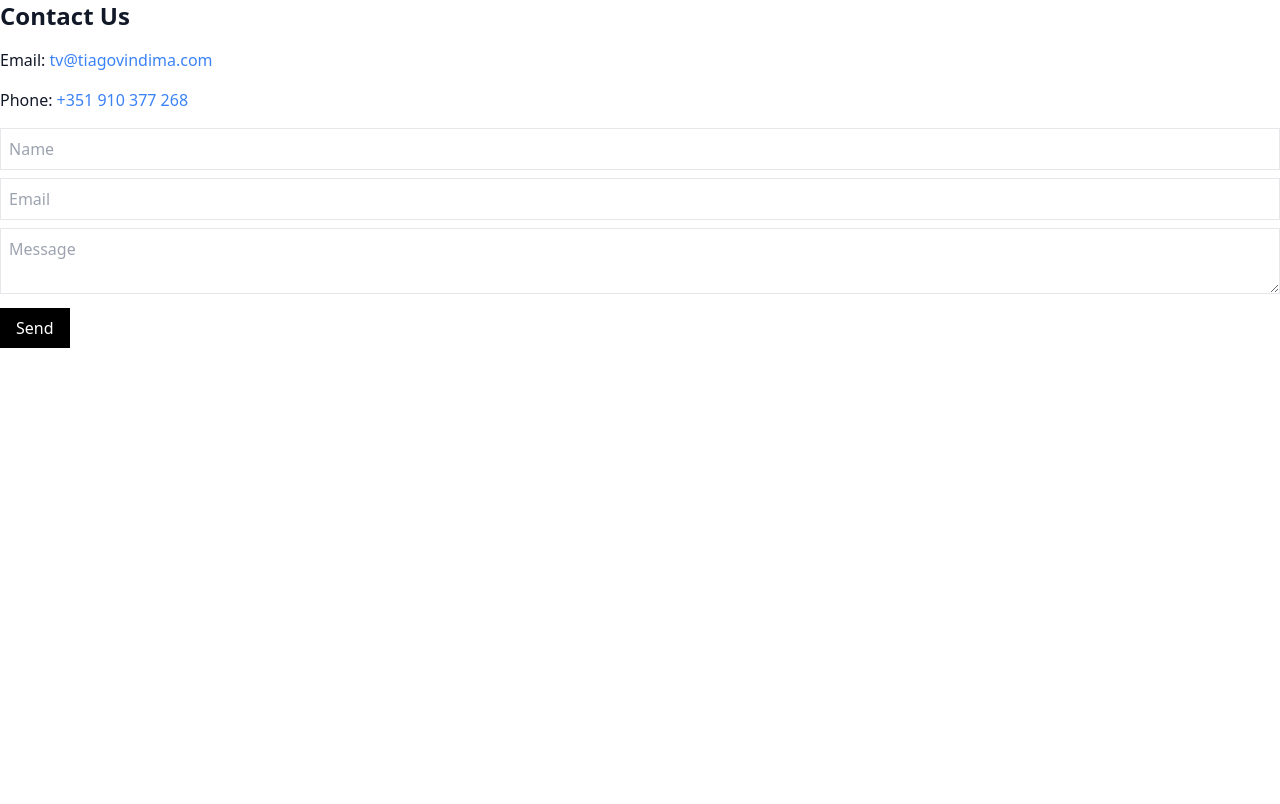
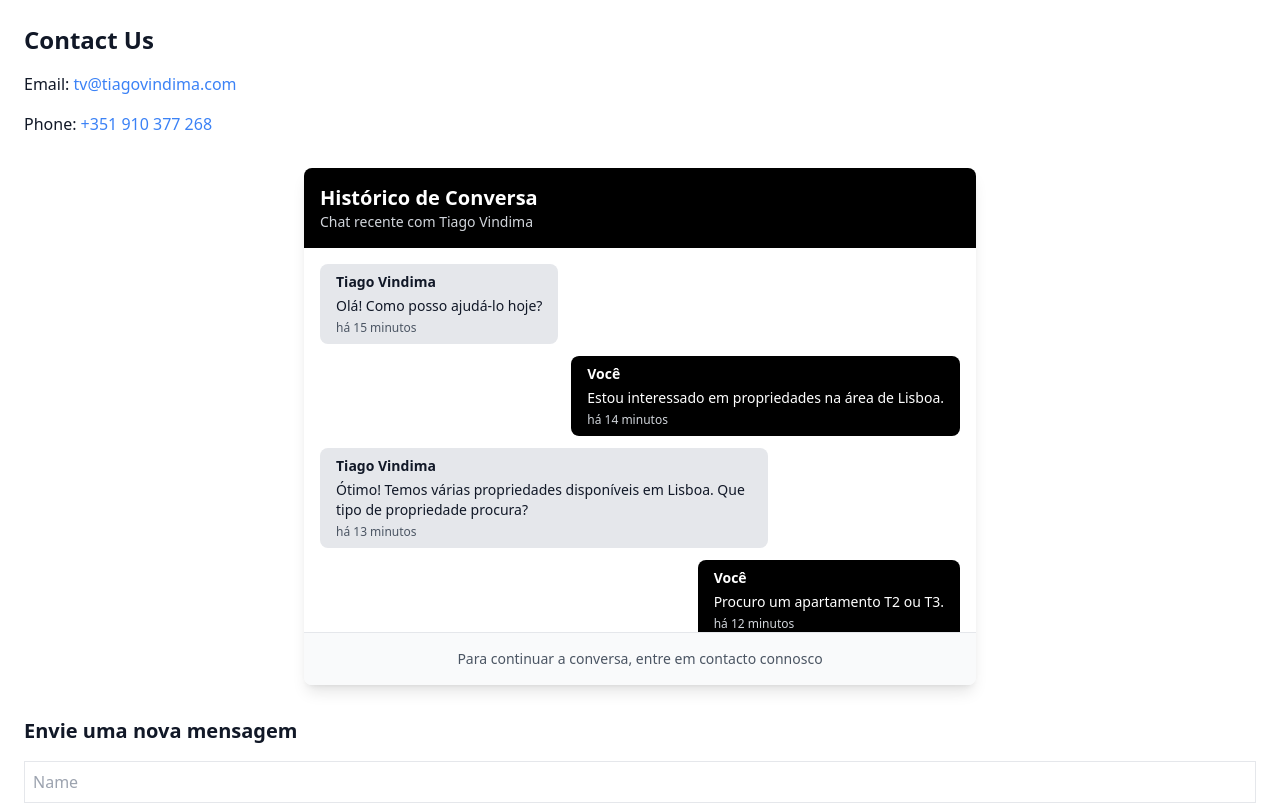
Before and after one commit to tvindima/tiagovindima.com-selection, a Next.js app: page /contact in a window 1280 px wide. Shown: the top 804 px of the page. Built offline with nearby package versions, Linux system fonts and the light colour scheme.

Commit message:
Add chat history feature to contact page
Co-authored-by: tvindima <226789365+tvindima@users.noreply.github.com>

```diff
--- a/app/contact/page.tsx
+++ b/app/contact/page.tsx
@@ -1,15 +1,25 @@
+import ChatHistory from '../../components/ChatHistory';
+
 export default function Page() {
   return (
+    <div className="space-y-8 p-6">
       <div className="space-y-4">
         <h1 className="text-2xl font-bold">Contact Us</h1>
         <p>Email: <a href="mailto:tv@tiagovindima.com" className="text-blue-500">tv@tiagovindima.com</a></p>
         <p>Phone: <a href="tel:+351910377268" className="text-blue-500">+351 910 377 268</a></p>
-      <form className="space-y-2 mt-4">
+      </div>
+
+      <ChatHistory />
+
+      <div className="space-y-4">
+        <h2 className="text-xl font-semibold">Envie uma nova mensagem</h2>
+        <form className="space-y-2">
           <input type="text" placeholder="Name" className="border p-2 w-full" />
           <input type="email" placeholder="Email" className="border p-2 w-full" />
           <textarea placeholder="Message" className="border p-2 w-full"></textarea>
           <button type="submit" className="bg-black text-white px-4 py-2">Send</button>
         </form>
       </div>
+    </div>
   );
 }
--- a/app/page.tsx
+++ b/app/page.tsx
@@ -1,58 +1,135 @@
-"use client"; import Image from 'next/image'; import Link from 'next/link';
-import { useState, useEffect } from 'react'; const images =
-['/hero-1.jpg','/hero-2.jpg','/hero-3.jpg','/hero-4.jpg']; export default
-function Home() { const [index, setIndex] = useState(0); const [menuOpen,
-setMenuOpen] = useState(false); const [servicesOpen, setServicesOpen] =
-useState(false); const [officesOpen, setOfficesOpen] = useState(false);
-useEffect(() => { const interval = setInterval(() => { setIndex((prev) => prev +
- 1); }, 4000); return () => clearInterval(interval); }, []); return ( <div
-className="relative min-h-screen flex flex-col bg-black text-white"> {/* Navbar
-*/} <header className="flex justify-between items-center p-4 z-10 relative">
-<Link href="/"> <Image src="/logo.png" alt="Tiago Vindima Logo" width={150}
-height={40} priority /> </Link> <button className="text-white focus:outline-
-none" onClick={() => setMenuOpen(!menuOpen)}> <svg className="w-6 h-6"
-fill="none" stroke="currentColor" viewBox="0 0 24 24"> <path
-strokeLinecap="round" strokeLinejoin="round" strokeWidth={2} d="M4 6h16M4
-12h16M4 18h16" /> </svg> </button> </header> {/* Side menu */} {menuOpen && (
-<div className="fixed inset-0 bg-black bg-opacity-50 z-50" onClick={() =>
-setMenuOpen(false)}> <div className="absolute left-0 top-0 bottom-0 w-64 bg-
-black p-4 overflow-y-auto" onClick={(e) => e.stopPropagation()}> <Link
-href="/for-sale" className="block uppercase border-b border-gray-700 py-3">For
-Sale</Link> <Link href="/sell-with- us" className="block uppercase border-b
-border-gray-700 py-3">Sell With Us</Link> {/* Our Services with sublinks */}
-<div className="border-b border- gray-700 py-3 flex justify-between items-center
- uppercase cursor-pointer" onClick={() => setServicesOpen(!servicesOpen)}>
-<span>Our Services</span> <span>{servicesOpen ? '-' : '+'}</span> </div>
-{servicesOpen && ( <div className="pl-4 border-b border-gray-700"> <Link
-href="/services/property- finder" className="block uppercase py-2
-hover:underline">Property Finder Service</Link> <Link href="/services/new-
-development" className="block uppercase py-2 hover:underline">New
-Development</Link> <Link href="/services/grand- potential" className="block
-uppercase py-2 hover:underline">Grand Potential</Link> <Link
-href="/services/secret-listings" className="block uppercase py-2
-hover:underline">Secret Listings</Link> </div> // Updated menu to match
-Fantastic Frank style )} <Link href="/our-team" className="block uppercase
-border-b border-gray-700 py-3">Our Team</Link> <Link href="/work-with- us"
-className="block uppercase border-b border-gray-700 py-3">Work With Us</Link>
-{/* Our Offices with plus sign */} <div className="border-b border- gray-700
-py-3 flex justify-between items-center uppercase cursor-pointer" onClick={() =>
-setOfficesOpen(!officesOpen)}> <span>Our Offices</span> <span>{officesOpen ? '-'
-  : '+'}</span> </div> {officesOpen && ( <div className="pl-4 border-b border-
-gray-700"> {/* Insert office list or sublinks if needed */} </div> )} <Link
-href="/contact" className="block uppercase border-b border-gray-700
-py-3">Contact Us</Link> <Link href="/become-a-franchisee" className="block
-uppercase border-b border-gray-700 py-3">Become a Franchisee</Link> {/* Social
-icons */} <div className="border-b border-gray-700 py-3 flex space-x-4"> <a
-href="#" className="hover:underline">P</a> <a href="#"
-className="hover:underline">S</a> <a href="#" className="hover:underline">F</a>
-<a href="#" className="hover:underline">I</a> <a href="#"
-className="hover:underline">L</a> </div> <Link href="/our-story"
-className="block uppercase border-b border-gray-700 py-3">Our Story</Link> <Link
- href="/blog-press" className="block uppercase py-3">Blog & Press</Link> </div>
-</div> )} {/* Hero image */} <div className="flex-1 flex items-center justify-
-center"> <div className="w-3/4 md:w-1/2 lg:w-1/3 aspect-square relative"> <Image
- src={images[index % images.length]} alt="Property" fill style={{ objectFit:
-'cover' }} /> </div> </div> {/* Bottom navigation */} <nav className="flex
-justify-center space-x-6 p-4 text-white"> <Link href="/for-sale">For Sale</Link>
- <Link href="/our-team">Our Team</Link> <Link href="/contact">Contact</Link>
-<Link href="/newsletter">Newsletter</Link> </nav> </div> ); }
+"use client";
+
+import Image from 'next/image';
+import Link from 'next/link';
+import { useState, useEffect } from 'react';
+
+const images = ['/hero-1.jpg', '/hero-2.jpg', '/hero-3.jpg', '/hero-4.jpg'];
+
+export default function Home() {
+  const [index, setIndex] = useState(0);
+  const [menuOpen, setMenuOpen] = useState(false);
+  const [servicesOpen, setServicesOpen] = useState(false);
+  const [officesOpen, setOfficesOpen] = useState(false);
+
+  useEffect(() => {
+    const interval = setInterval(() => {
+      setIndex((prev) => prev + 1);
+    }, 4000);
+    return () => clearInterval(interval);
+  }, []);
+
+  return (
+    <div className="relative min-h-screen flex flex-col bg-black text-white">
+      {/* Navbar */}
+      <header className="flex justify-between items-center p-4 z-10 relative">
+        <Link href="/">
+          <Image src="/logo.png" alt="Tiago Vindima Logo" width={150} height={40} priority />
+        </Link>
+        <button className="text-white focus:outline-none" onClick={() => setMenuOpen(!menuOpen)}>
+          <svg className="w-6 h-6" fill="none" stroke="currentColor" viewBox="0 0 24 24">
+            <path strokeLinecap="round" strokeLinejoin="round" strokeWidth={2} d="M4 6h16M4 12h16M4 18h16" />
+          </svg>
+        </button>
+      </header>
+
+      {/* Side menu */}
+      {menuOpen && (
+        <div className="fixed inset-0 bg-black bg-opacity-50 z-50" onClick={() => setMenuOpen(false)}>
+          <div className="absolute left-0 top-0 bottom-0 w-64 bg-black p-4 overflow-y-auto" onClick={(e) => e.stopPropagation()}>
+            <Link href="/for-sale" className="block uppercase border-b border-gray-700 py-3">
+              For Sale
+            </Link>
+            <Link href="/sell-with-us" className="block uppercase border-b border-gray-700 py-3">
+              Sell With Us
+            </Link>
+
+            {/* Our Services with sublinks */}
+            <div
+              className="border-b border-gray-700 py-3 flex justify-between items-center uppercase cursor-pointer"
+              onClick={() => setServicesOpen(!servicesOpen)}
+            >
+              <span>Our Services</span>
+              <span>{servicesOpen ? '-' : '+'}</span>
+            </div>
+            {servicesOpen && (
+              <div className="pl-4 border-b border-gray-700">
+                <Link href="/services/property-finder" className="block uppercase py-2 hover:underline">
+                  Property Finder Service
+                </Link>
+                <Link href="/services/new-development" className="block uppercase py-2 hover:underline">
+                  New Development
+                </Link>
+                <Link href="/services/grand-potential" className="block uppercase py-2 hover:underline">
+                  Grand Potential
+                </Link>
+                <Link href="/services/secret-listings" className="block uppercase py-2 hover:underline">
+                  Secret Listings
+                </Link>
+              </div>
+            )}
+
+            <Link href="/our-team" className="block uppercase border-b border-gray-700 py-3">
+              Our Team
+            </Link>
+            <Link href="/work-with-us" className="block uppercase border-b border-gray-700 py-3">
+              Work With Us
+            </Link>
+
+            {/* Our Offices with plus sign */}
+            <div
+              className="border-b border-gray-700 py-3 flex justify-between items-center uppercase cursor-pointer"
+              onClick={() => setOfficesOpen(!officesOpen)}
+            >
+              <span>Our Offices</span>
+              <span>{officesOpen ? '-' : '+'}</span>
+            </div>
+            {officesOpen && (
+              <div className="pl-4 border-b border-gray-700">
+                {/* Insert office list or sublinks if needed */}
+              </div>
+            )}
+
+            <Link href="/contact" className="block uppercase border-b border-gray-700 py-3">
+              Contact Us
+            </Link>
+            <Link href="/become-a-franchisee" className="block uppercase border-b border-gray-700 py-3">
+              Become a Franchisee
+            </Link>
+
+            {/* Social icons */}
+            <div className="border-b border-gray-700 py-3 flex space-x-4">
+              <a href="#" className="hover:underline">P</a>
+              <a href="#" className="hover:underline">S</a>
+              <a href="#" className="hover:underline">F</a>
+              <a href="#" className="hover:underline">I</a>
+              <a href="#" className="hover:underline">L</a>
+            </div>
+
+            <Link href="/our-story" className="block uppercase border-b border-gray-700 py-3">
+              Our Story
+            </Link>
+            <Link href="/blog-press" className="block uppercase py-3">
+              Blog & Press
+            </Link>
+          </div>
+        </div>
+      )}
+
+      {/* Hero image */}
+      <div className="flex-1 flex items-center justify-center">
+        <div className="w-3/4 md:w-1/2 lg:w-1/3 aspect-square relative">
+          <Image src={images[index % images.length]} alt="Property" fill style={{ objectFit: 'cover' }} />
+        </div>
+      </div>
+
+      {/* Bottom navigation */}
+      <nav className="flex justify-center space-x-6 p-4 text-white">
+        <Link href="/for-sale">For Sale</Link>
+        <Link href="/our-team">Our Team</Link>
+        <Link href="/contact">Contact</Link>
+        <Link href="/newsletter">Newsletter</Link>
+      </nav>
+    </div>
+  );
+}
--- /dev/null
+++ b/components/ChatHistory.tsx
@@ -0,0 +1,132 @@
+"use client";
+
+import { useState, useEffect } from 'react';
+
+interface Message {
+  id: number;
+  sender: string;
+  text: string;
+  timestamp: Date;
+  isOwn: boolean;
+}
+
+export default function ChatHistory() {
+  const [messages, setMessages] = useState<Message[]>([]);
+
+  useEffect(() => {
+    // Sample chat history - simulating previous conversation
+    const sampleMessages: Message[] = [
+      {
+        id: 1,
+        sender: "Tiago Vindima",
+        text: "Olá! Como posso ajudá-lo hoje?",
+        timestamp: new Date(Date.now() - 15 * 60000), // 15 minutes ago
+        isOwn: false
+      },
+      {
+        id: 2,
+        sender: "Você",
+        text: "Estou interessado em propriedades na área de Lisboa.",
+        timestamp: new Date(Date.now() - 14 * 60000), // 14 minutes ago
+        isOwn: true
+      },
+      {
+        id: 3,
+        sender: "Tiago Vindima",
+        text: "Ótimo! Temos várias propriedades disponíveis em Lisboa. Que tipo de propriedade procura?",
+        timestamp: new Date(Date.now() - 13 * 60000), // 13 minutes ago
+        isOwn: false
+      },
+      {
+        id: 4,
+        sender: "Você",
+        text: "Procuro um apartamento T2 ou T3.",
+        timestamp: new Date(Date.now() - 12 * 60000), // 12 minutes ago
+        isOwn: true
+      },
+      {
+        id: 5,
+        sender: "Tiago Vindima",
+        text: "Perfeito! Vou preparar uma seleção de propriedades para si. Qual é o seu orçamento aproximado?",
+        timestamp: new Date(Date.now() - 10 * 60000), // 10 minutes ago
+        isOwn: false
+      },
+      {
+        id: 6,
+        sender: "Você",
+        text: "Entre 300.000€ e 450.000€.",
+        timestamp: new Date(Date.now() - 8 * 60000), // 8 minutes ago
+        isOwn: true
+      },
+      {
+        id: 7,
+        sender: "Tiago Vindima",
+        text: "Excelente! Vou enviar-lhe algumas opções nas próximas horas. Fique atento ao seu email.",
+        timestamp: new Date(Date.now() - 5 * 60000), // 5 minutes ago
+        isOwn: false
+      }
+    ];
+
+    setMessages(sampleMessages);
+  }, []);
+
+  const formatTime = (date: Date) => {
+    const now = new Date();
+    const diff = Math.floor((now.getTime() - date.getTime()) / 60000); // difference in minutes
+
+    if (diff < 1) return 'agora';
+    if (diff === 1) return 'há 1 minuto';
+    if (diff < 60) return `há ${diff} minutos`;
+
+    const hours = Math.floor(diff / 60);
+    if (hours === 1) return 'há 1 hora';
+    if (hours < 24) return `há ${hours} horas`;
+
+    return date.toLocaleDateString('pt-PT', {
+      day: 'numeric',
+      month: 'short',
+      hour: '2-digit',
+      minute: '2-digit'
+    });
+  };
+
+  return (
+    <div className="max-w-2xl mx-auto bg-white rounded-lg shadow-lg overflow-hidden">
+      <div className="bg-black text-white p-4">
+        <h2 className="text-xl font-semibold">Histórico de Conversa</h2>
+        <p className="text-sm text-gray-300">Chat recente com Tiago Vindima</p>
+      </div>
+
+      <div className="p-4 space-y-3 max-h-96 overflow-y-auto">
+        {messages.map((message) => (
+          <div
+            key={message.id}
+            className={`flex ${message.isOwn ? 'justify-end' : 'justify-start'}`}
+          >
+            <div
+              className={`max-w-xs lg:max-w-md px-4 py-2 rounded-lg ${
+                message.isOwn
+                  ? 'bg-black text-white'
+                  : 'bg-gray-200 text-gray-900'
+              }`}
+            >
+              <p className="text-sm font-semibold mb-1">{message.sender}</p>
+              <p className="text-sm">{message.text}</p>
+              <p className={`text-xs mt-1 ${
+                message.isOwn ? 'text-gray-300' : 'text-gray-600'
+              }`}>
+                {formatTime(message.timestamp)}
+              </p>
+            </div>
+          </div>
+        ))}
+      </div>
+
+      <div className="bg-gray-50 p-4 border-t">
+        <p className="text-sm text-gray-600 text-center">
+          Para continuar a conversa, entre em contacto connosco
+        </p>
+      </div>
+    </div>
+  );
+}
```
Also changed, not shown: tsconfig.json (added, +35 -0 lines), 2 other files (tests, documents, lock files or other folders). Lines whose indentation alone changed are shown as unchanged.
